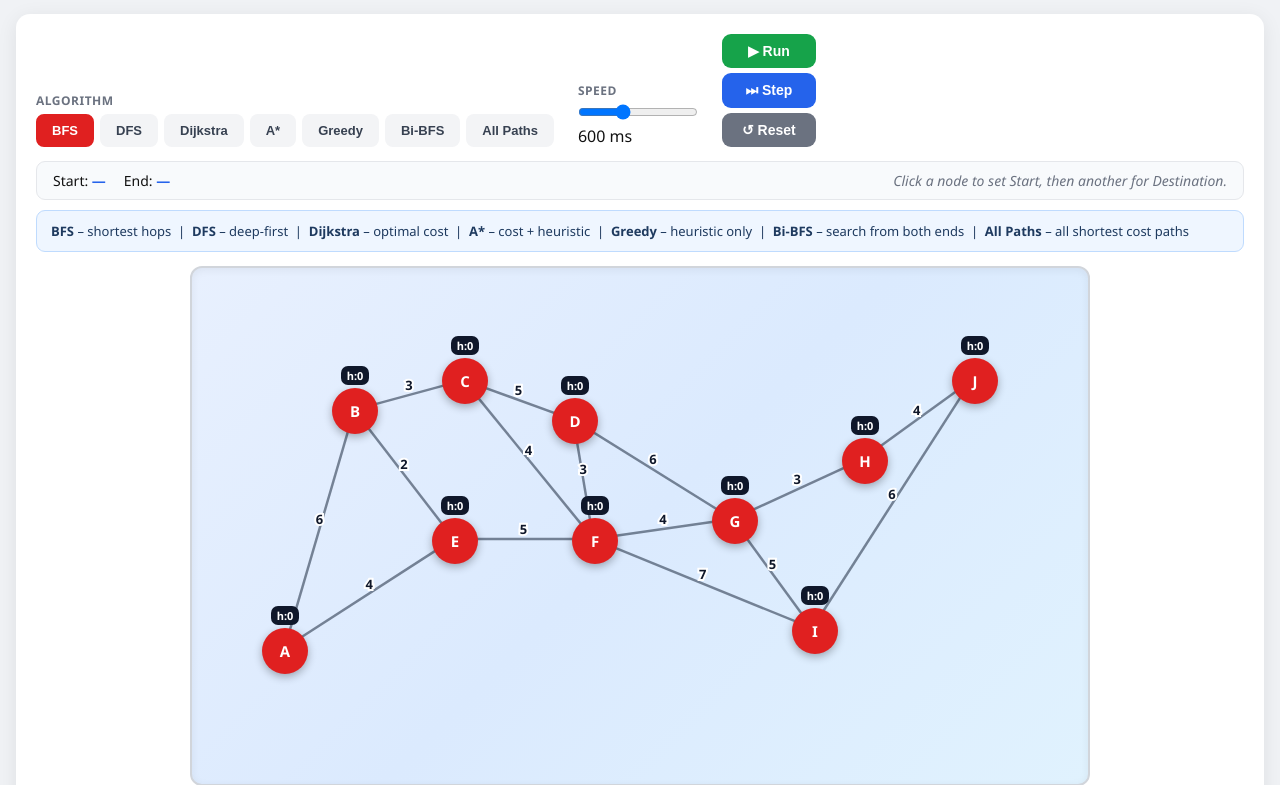
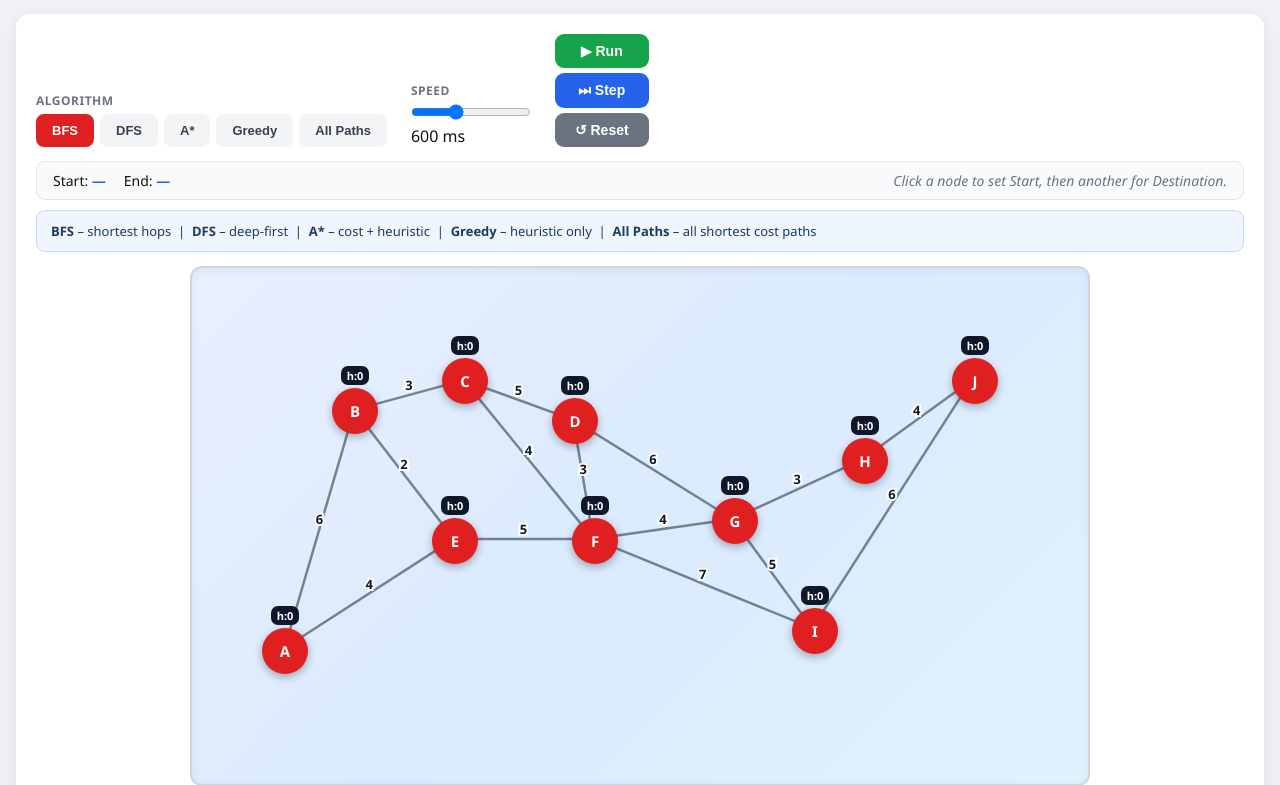
Before and after one commit to maruf8943-stack/Route-finder, a Flask app: page / in a window 1280 px wide. Shown: the part 80-865 px from the top of the page. Run offline with Flask 3, Linux system fonts and the light colour scheme.

Commit message:
Update index.html

```diff
--- a/advanced-route-finder/templates/index.html
+++ b/advanced-route-finder/templates/index.html
@@ -34,10 +34,8 @@
           <div class="algo-btns">
             <button class="algo-btn active" data-algo="bfs">BFS</button>
             <button class="algo-btn" data-algo="dfs">DFS</button>
-            <button class="algo-btn" data-algo="dijkstra">Dijkstra</button>
             <button class="algo-btn" data-algo="astar">A*</button>
             <button class="algo-btn" data-algo="greedy">Greedy</button>
-            <button class="algo-btn" data-algo="bibfs">Bi-BFS</button>
             <button class="algo-btn" data-algo="allpaths">All Paths</button>
           </div>
         </div>
@@ -77,10 +75,8 @@
       <div class="info-box">
         <span><b>BFS</b> – shortest hops &nbsp;|&nbsp;
               <b>DFS</b> – deep-first &nbsp;|&nbsp;
-              <b>Dijkstra</b> – optimal cost &nbsp;|&nbsp;
               <b>A*</b> – cost + heuristic &nbsp;|&nbsp;
               <b>Greedy</b> – heuristic only &nbsp;|&nbsp;
-              <b>Bi-BFS</b> – search from both ends &nbsp;|&nbsp;
               <b>All Paths</b> – all shortest cost paths
         </span>
       </div>
```
